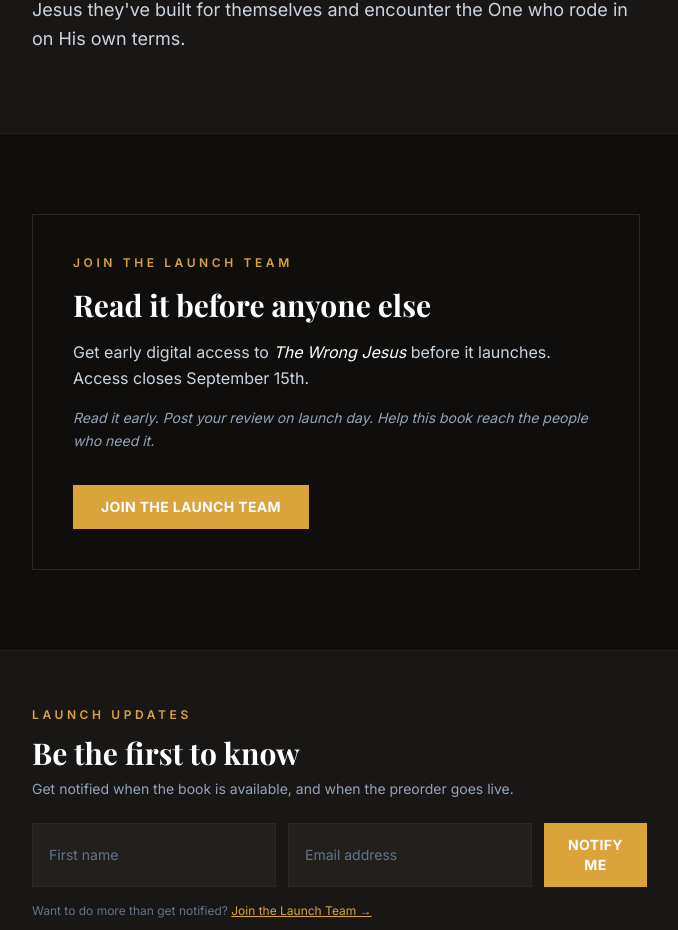
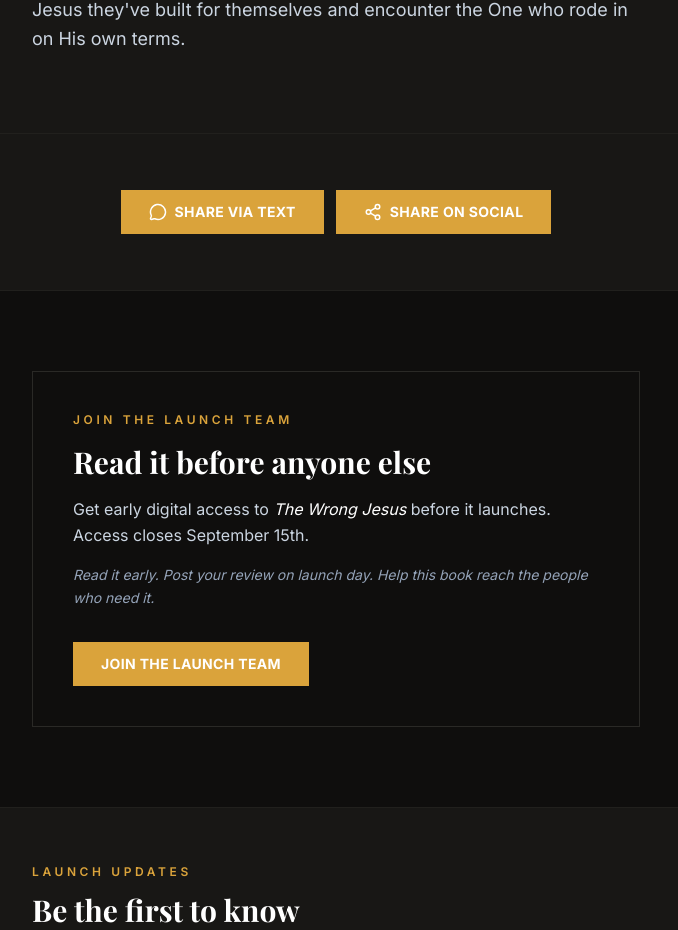
Before and after one commit to byomes/wcky, a Next.js app: page /thewrongjesus in a window 1280 px wide. Shown: the part 873-1803 px from the top of the page, without its empty margins (304-982 px from the left). Built offline with nearby package versions, Linux system fonts and the light colour scheme; a web font is replaced by a local one.

Commit message:
feat: add Share via Text and Share on Social buttons to TWJ launch page
Contained above the Join the Launch Team CTA so that block stays self-contained.

```diff
--- /dev/null
+++ b/src/app/thewrongjesus/ShareButtons.tsx
@@ -0,0 +1,44 @@
+'use client'
+
+import { MessageCircle, Share2 } from 'lucide-react'
+
+const shareText =
+  "I'm getting an advance copy of The Wrong Jesus by Dr. Bill Yomes — check it out:"
+const shareUrl = 'https://williamckyomes.com/thewrongjesus'
+
+const buttonClasses =
+  'inline-flex items-center justify-center px-7 py-3 bg-gold-500 text-white text-sm font-bold tracking-wide uppercase hover:bg-gold-400 transition-colors duration-200'
+
+export default function ShareButtons() {
+  async function handleShare() {
+    if (navigator.share) {
+      try {
+        await navigator.share({ title: 'The Wrong Jesus', text: shareText, url: shareUrl })
+      } catch (err) {
+        if (err instanceof Error && err.name === 'AbortError') return
+      }
+      return
+    }
+    window.open(
+      `https://www.facebook.com/sharer/sharer.php?u=${encodeURIComponent(shareUrl)}`,
+      '_blank',
+      'noopener,noreferrer',
+    )
+  }
+
+  return (
+    <div className="flex flex-col sm:flex-row gap-3 justify-center">
+      <a
+        href={`sms:?&body=${encodeURIComponent(`${shareText} ${shareUrl}`)}`}
+        className={buttonClasses}
+      >
+        <MessageCircle size={18} className="mr-2" />
+        Share via Text
+      </a>
+      <button type="button" onClick={handleShare} className={buttonClasses}>
+        <Share2 size={18} className="mr-2" />
+        Share on Social
+      </button>
+    </div>
+  )
+}
--- a/src/app/thewrongjesus/page.tsx
+++ b/src/app/thewrongjesus/page.tsx
@@ -3,6 +3,7 @@ import Image from 'next/image'
 import Link from 'next/link'
 import CountdownTimer from './CountdownTimer'
 import SignupForm from './SignupForm'
+import ShareButtons from './ShareButtons'
 
 export const metadata: Metadata = {
   title: 'The Wrong Jesus (Coming September 15, 2026)',
@@ -80,6 +81,13 @@ export default function TheWrongJesusPage() {
               the One who rode in on His own terms.
             </p>
           </div>
+        </div>
+      </section>
+
+      {/* SHARE */}
+      <section className="bg-navy-900 py-14 border-t border-navy-800">
+        <div className="max-w-2xl mx-auto px-6 lg:px-8">
+          <ShareButtons />
         </div>
       </section>
 
```
